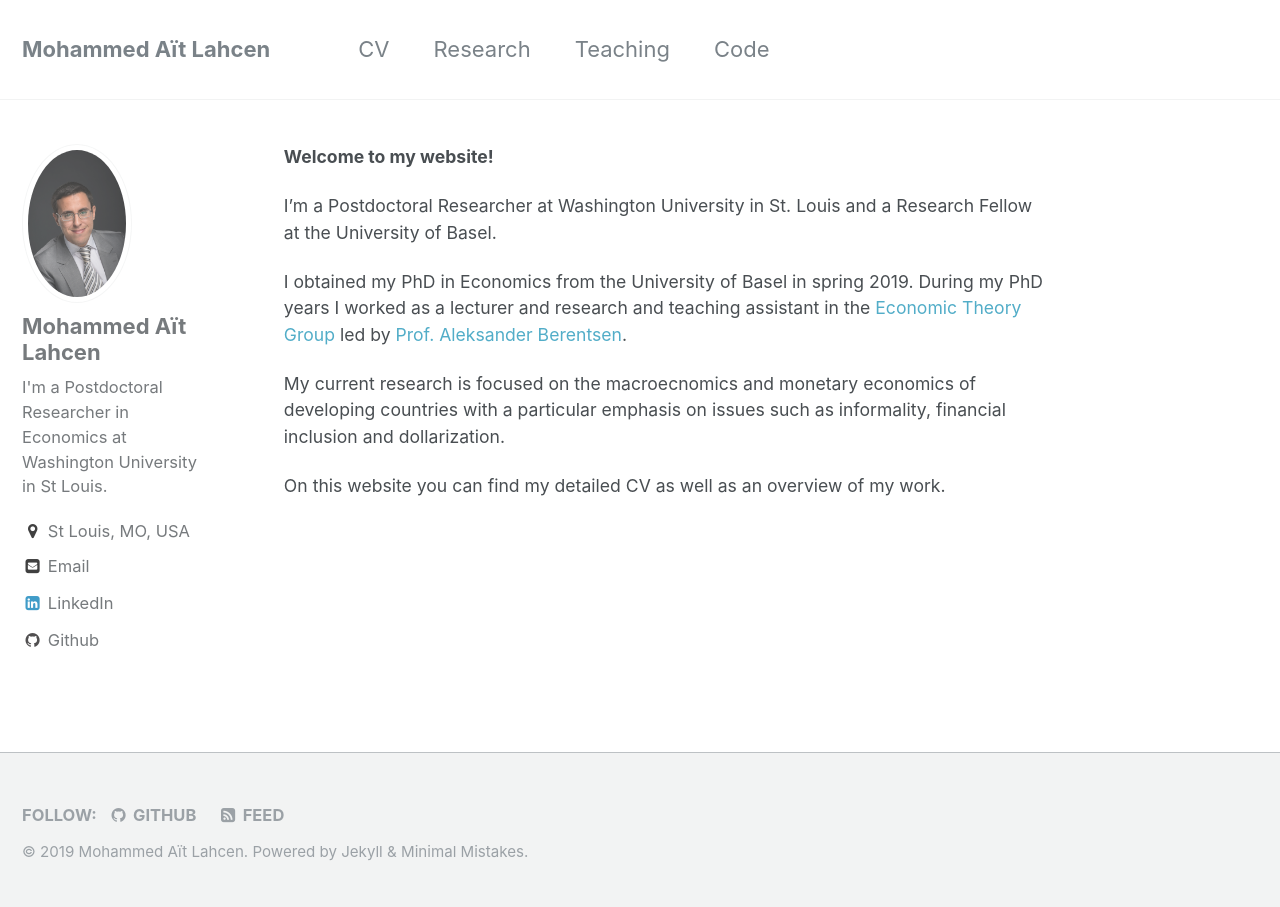
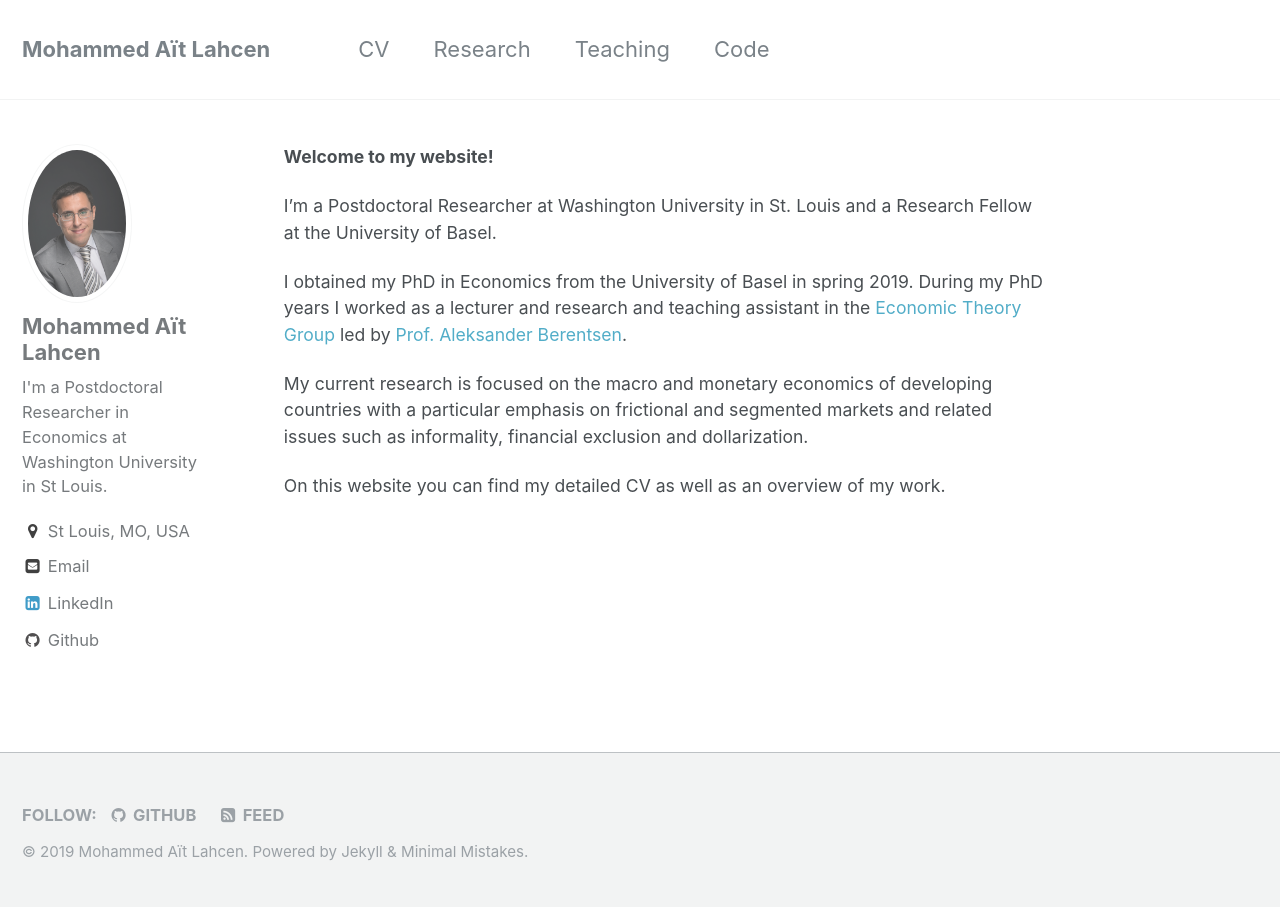
Before and after one commit to maitlahcen/maitlahcen.github.io, a Jekyll site: the page built from index.md, in a window 1280 px wide. Built offline with Jekyll 4.4.1, drawn with Linux system fonts in a browser that asks for light colours.

Commit message:
Update index.md

```diff
--- a/index.md
+++ b/index.md
@@ -9,6 +9,6 @@ I'm a Postdoctoral Researcher at Washington University in St. Louis and a Resear
 
 I obtained my PhD in Economics from the University of Basel in spring 2019. During my PhD years I worked as a lecturer and research and teaching assistant in the [Economic Theory Group](https://wwz.unibas.ch/en/economictheory/) led by [Prof. Aleksander Berentsen](https://wwz.unibas.ch/en/berentsen/).
 
-My current research is focused on the macroecnomics and monetary economics of developing countries with a particular emphasis on issues such as informality, financial inclusion and dollarization.
+My current research is focused on the macro and monetary economics of developing countries with a particular emphasis on frictional and segmented markets and related issues such as informality, financial exclusion and dollarization.
 
 On this website you can find my detailed CV as well as an overview of my work.
```
